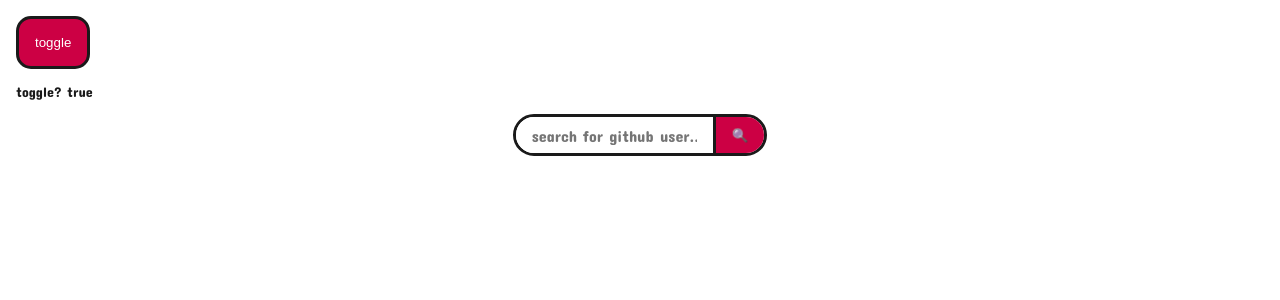
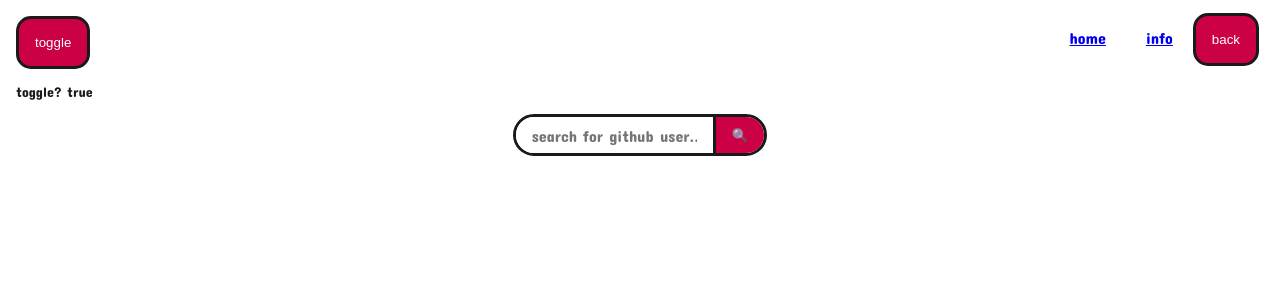
Before and after one commit to cwesterduin/challenge-github, a React app: page /info in a window 1280 px wide. Shown: the top 300 px of the page. Built offline with nearby package versions, Linux system fonts and the light colour scheme.

Commit message:
add nav component with back-button and matching styling

```diff
--- a/src/App.js
+++ b/src/App.js
@@ -1,6 +1,6 @@
 import React from 'react';
 import { useSelector, useDispatch } from 'react-redux';
-import { SearchForm, Result, Toggle, Avatar } from './components';
+import { SearchForm, Result, Toggle, Avatar, Nav } from './components';
 import { getResult } from './actions';
 import {Helmet} from "react-helmet";
 import './style.css'
@@ -20,6 +20,7 @@ function Search(){
     const renderResult = () => loading ? <p>Loading . . .</p> : <Result result={result}/>
 return (
         <>
+        <Nav />
         <Toggle/>
         <p>toggle? {JSON.stringify(mode)}</p>
         <div id="search">
--- /dev/null
+++ b/src/components/Nav/index.js
@@ -0,0 +1,22 @@
+import React from 'react';
+import { NavLink } from 'react-router-dom';
+import { useHistory } from 'react-router-dom';
+
+const BackButton = () => {
+    const history = useHistory();
+
+    return <button id="back-button" onClick={history.goBack}> back </button>
+}
+
+
+const Nav = () => {
+    return (
+        <nav className="navbar">
+            <NavLink exact to="/" activeClassName="current">home</NavLink>
+            <NavLink to="/info" activeClassName="current">info</NavLink>
+            <BackButton />
+        </nav>
+    );
+}
+
+export default Nav;
--- a/src/components/index.js
+++ b/src/components/index.js
@@ -3,3 +3,4 @@ export { default as SearchForm } from './SearchForm'
 export { default as Result } from './Result'
 export { default as HelmetStyles } from './HelmetStyles'
 export { default as Avatar } from './Avatar'
+export { default as Nav } from './Nav'
--- a/src/style.css
+++ b/src/style.css
@@ -27,6 +27,19 @@ body {
     overflow: auto;
     padding: 1rem;
 }
+
+.navbar {
+    position: fixed;
+    top: 0.5rem;
+    right: 1rem;
+    margin: 5px;
+
+}
+
+nav > a {
+    padding: 20px;
+}
+
 
 button, input[type="submit"] {
     background: var(--color-primary);
```
